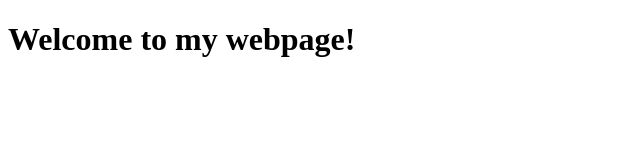
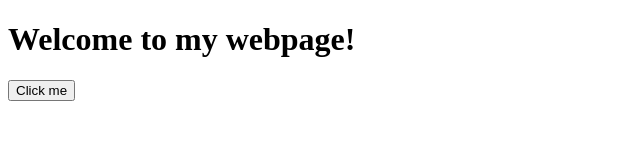
Before and after one commit to GuyMev/myrepo, a plain HTML site: page index.html in a window 1280 px wide. Shown: the whole page, without its empty margins (0-640 px from the left). Drawn offline with Linux system fonts and the light colour scheme.

Commit message:
added button

```diff
--- a/index.html
+++ b/index.html
@@ -10,5 +10,6 @@
     <h1>
         Welcome to my webpage!
     </h1>
+    <button onclick="alert('hello')">Click me</button>
 </body>
 </html>
```
